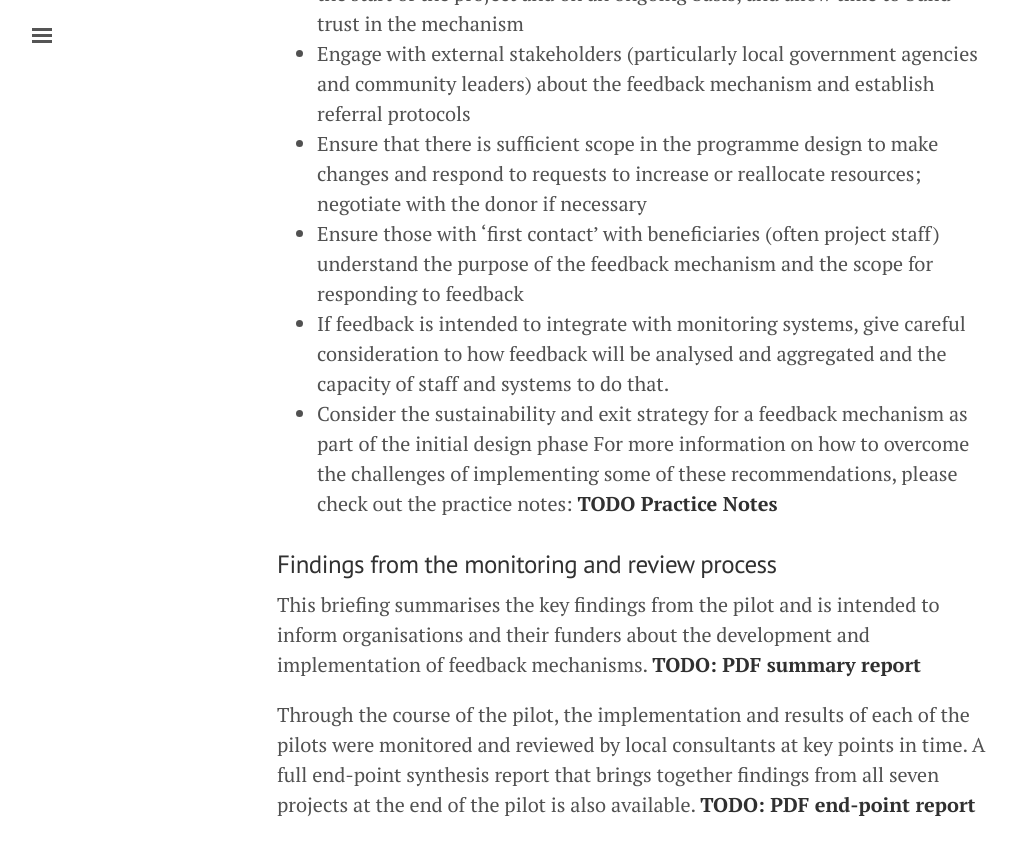
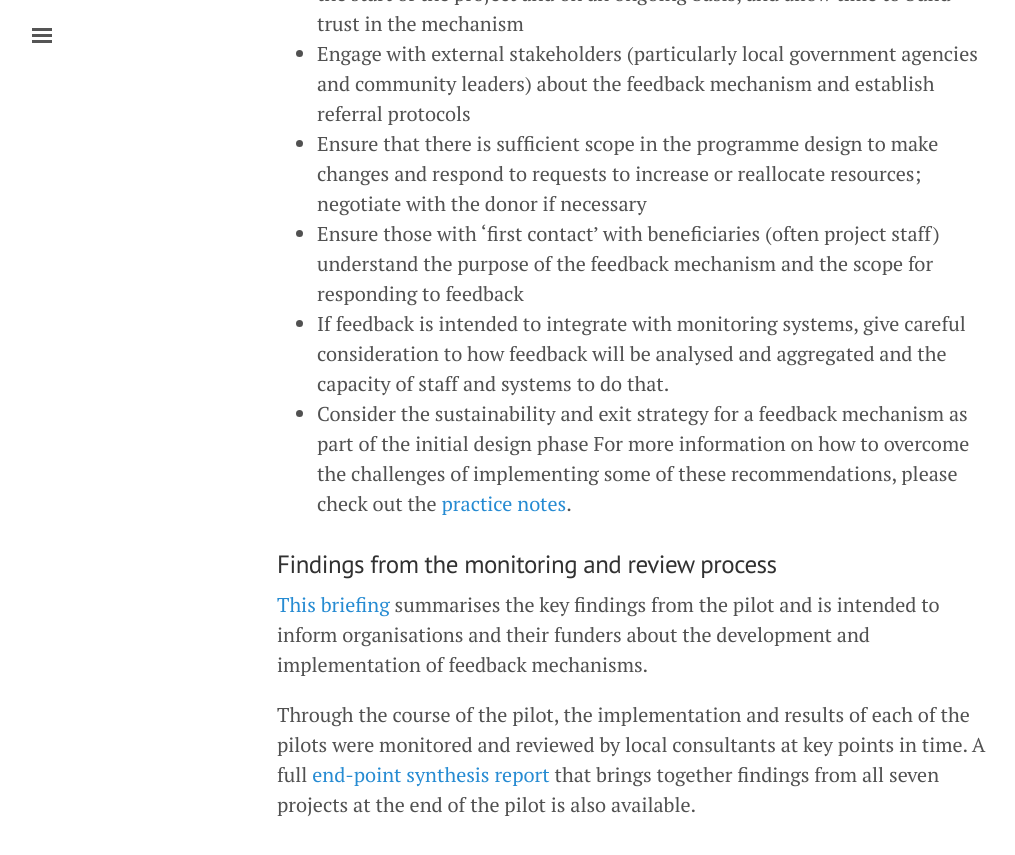
Before and after one commit to socialimpactlab/feedbackmechanisms, a Jekyll site: the page built from findings.md, in a window 1280 px wide and 900 px high, scrolled down 1246 px. Shown: the top 855 px of the window, without its empty margins (3-1018 px from the left). Built offline with Jekyll 4.4.1, drawn with Linux system fonts in a browser that asks for light colours.

Commit message:
Add temp links, remove todo

```diff
--- a/findings.md
+++ b/findings.md
@@ -23,12 +23,10 @@ title: Key Findings
 * Ensure those with ‘first contact’ with beneficiaries (often project staff) understand the purpose of the feedback mechanism and the scope for responding to feedback
 * If feedback is intended to integrate with monitoring systems, give careful consideration to how feedback will be analysed and aggregated and the capacity of staff and systems to do that.
 * Consider the sustainability and exit strategy for a feedback mechanism as part of the initial design phase
-For more information on how to overcome the challenges of implementing some of these recommendations, please check out the practice notes: **TODO Practice Notes**
+For more information on how to overcome the challenges of implementing some of these recommendations, please check out the [practice notes](http://cdn.worldvision.org.uk/files/1114/6857/4326/PRACTICE_NOTES_July2016.pdf).
 
 ### Findings from the monitoring and review process
 
-This briefing summarises the key findings from the pilot and is intended to inform organisations and their funders about the development and implementation of feedback mechanisms.
-**TODO: PDF summary report**
+[This briefing](https://dl.dropboxusercontent.com/u/1933034/BFM%20key%20findings%20summary.pdf) summarises the key findings from the pilot and is intended to inform organisations and their funders about the development and implementation of feedback mechanisms.
 
-Through the course of the pilot, the implementation and results of each of the pilots were monitored and reviewed by local consultants at key points in time. A full end-point synthesis report that brings together findings from all seven projects at the end of the pilot is also available.
-**TODO: PDF end-point report**
+Through the course of the pilot, the implementation and results of each of the pilots were monitored and reviewed by local consultants at key points in time. A full [end-point synthesis report](https://dl.dropboxusercontent.com/u/1933034/BFM%20End-point%20Synthesis%20-%20full%20report.pdf) that brings together findings from all seven projects at the end of the pilot is also available.
```
